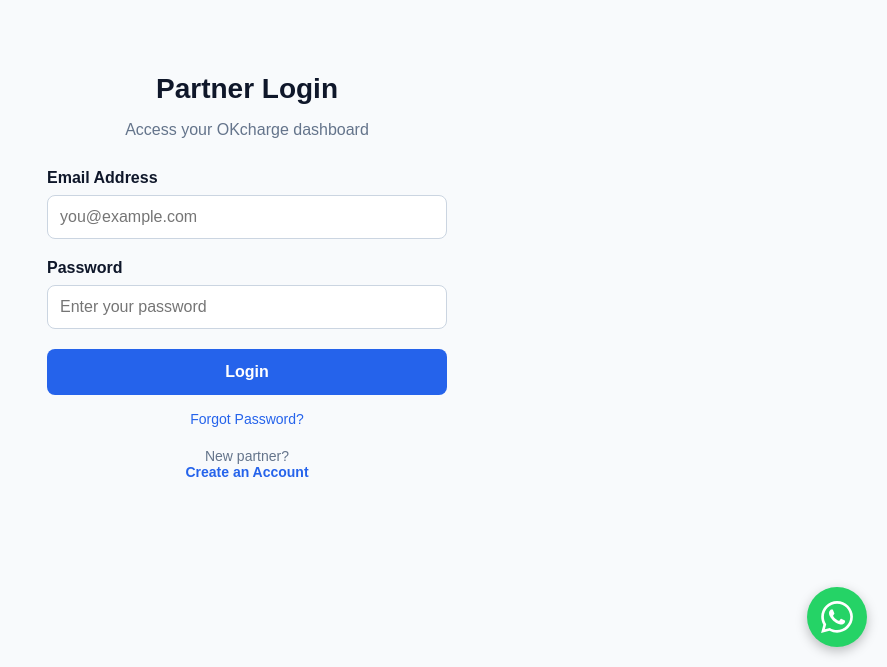
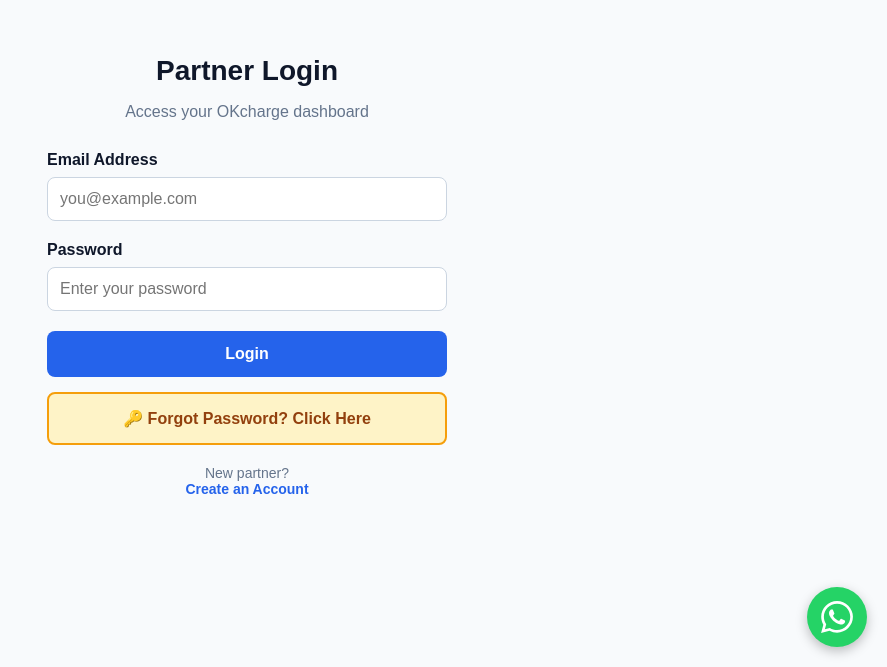
Before and after one commit to okivictor01-bit/OKcharge-, a Next.js app: page /auth/login in a window 1280 px wide. Shown: the part 133-800 px from the top of the page, without its empty margins (393-1280 px from the left). Built offline with nearby package versions, Linux system fonts and the light colour scheme; no server answers.

Commit message:
Update page.tsx

```diff
--- a/app/auth/login/page.tsx
+++ b/app/auth/login/page.tsx
@@ -76,9 +76,11 @@ export default function OwnerLoginPage() {
             </button>
           </form>
 
-          {/* NEW FORGOT PASSWORD LINK */}
-          <div style={{ marginBottom: '20px' }}>
-            <a href="/auth/forgot-password" style={{ color: '#2563eb', textDecoration: 'none', fontSize: '14px' }}>Forgot Password?</a>
+          {/* SUPER OBVIOUS FORGOT PASSWORD LINK --> THIS CANNOT BE MISSED */}
+          <div style={{ marginBottom: '20px', padding: '15px', backgroundColor: '#fef3c7', borderRadius: '8px', border: '2px solid #f59e0b', textAlign: 'center' }}>
+            <a href="/auth/forgot-password" style={{ color: '#92400e', textDecoration: 'none', fontSize: '16px', fontWeight: 'bold' }}>
+              🔑 Forgot Password? Click Here
+            </a>
           </div>
 
           <div style={{ fontSize: '14px', color: '#64748b' }}>
```
